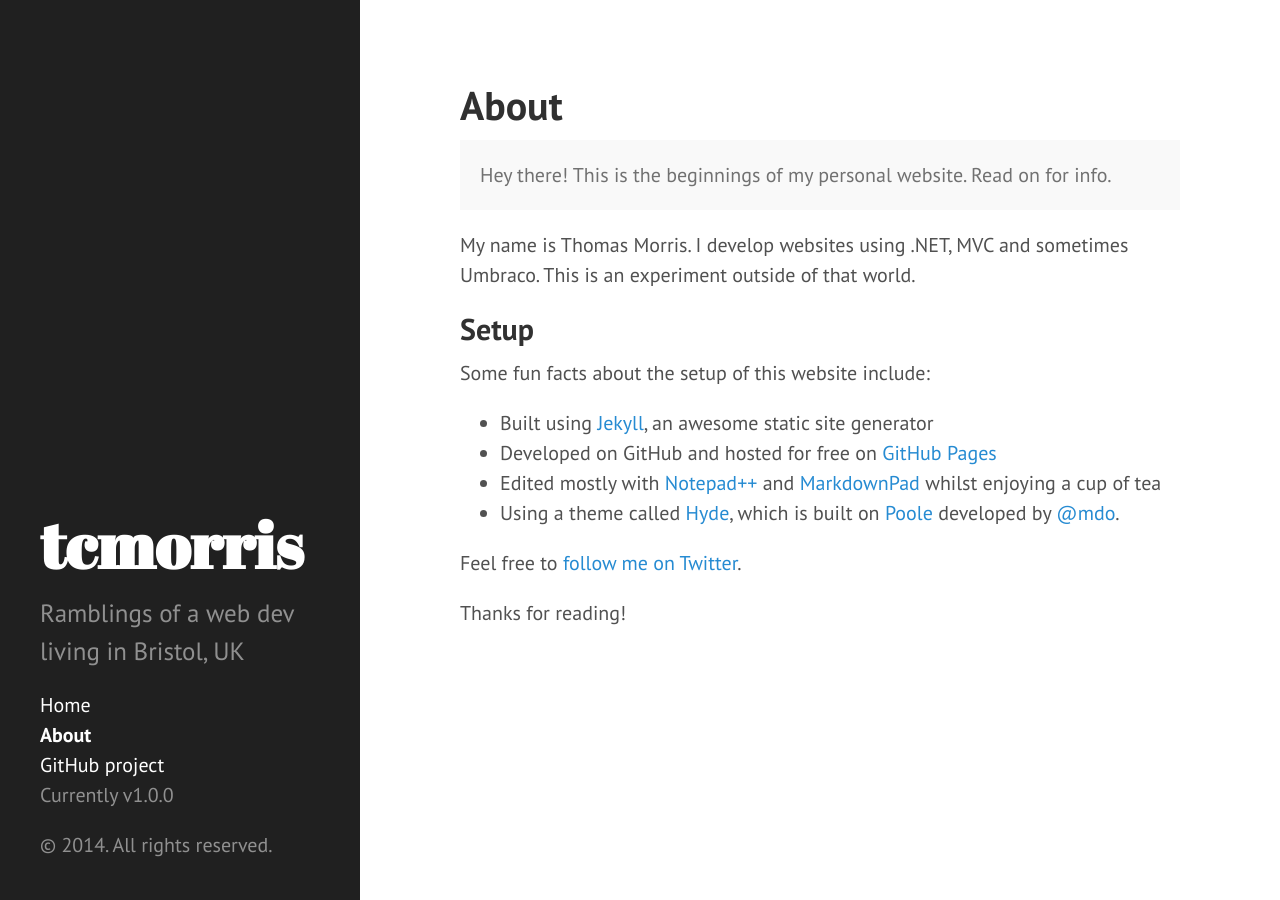
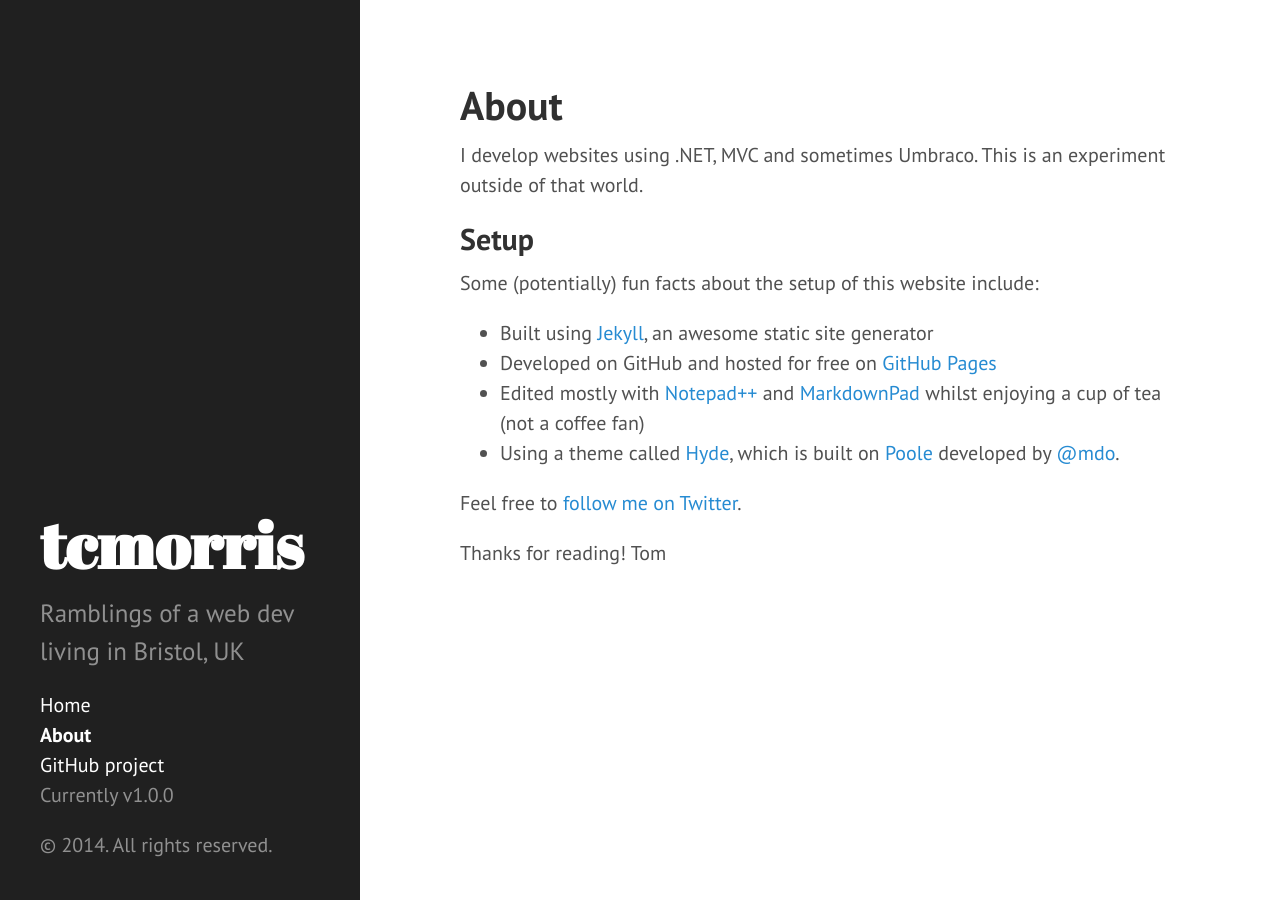
Before and after one commit to tcmorris/tcmorris.github.io, a Jekyll site: the page built from about.md, in a window 1280 px wide. Built offline with Jekyll 4.4.1, drawn with Linux system fonts in a browser that asks for light colours; Markdown is read by kramdown in place of the engine named in the settings.

Commit message:
edits to the about page

```diff
--- a/about.md
+++ b/about.md
@@ -3,21 +3,18 @@ layout: page
 title: About
 ---
 
-<p class="message">
-  Hey there! This is the beginnings of my personal website. Read on for info.
-</p>
+I develop websites using .NET, MVC and sometimes Umbraco. This is an experiment outside of that world.
 
-My name is Thomas Morris. I develop websites using .NET, MVC and sometimes Umbraco. This is an experiment outside of that world.
+## Setup ##
 
-## Setup
-
-Some fun facts about the setup of this website include:
+Some (potentially) fun facts about the setup of this website include:
 
 * Built using [Jekyll](http://jekyllrb.com), an awesome static site generator
 * Developed on GitHub and hosted for free on [GitHub Pages](https://pages.github.com)
-* Edited mostly with [Notepad++](http://notepad-plus-plus.org/) and [MarkdownPad](http://markdownpad.com/) whilst enjoying a cup of tea
+* Edited mostly with [Notepad++](http://notepad-plus-plus.org/) and [MarkdownPad](http://markdownpad.com/) whilst enjoying a cup of tea (not a coffee fan)
 * Using a theme called [Hyde](http://hyde.getpoole.com), which is built on [Poole](https://github.com/poole) developed by [@mdo](https://twitter.com/mdo).
 
 Feel free to [follow me on Twitter](https://twitter.com/mozzy16).
 
 Thanks for reading!
+Tom
```
